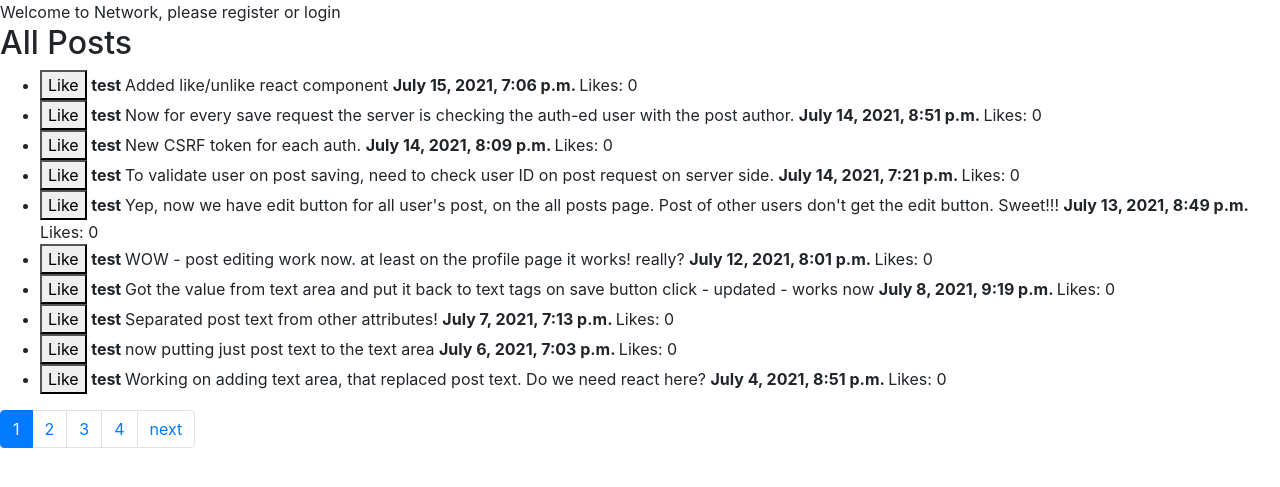
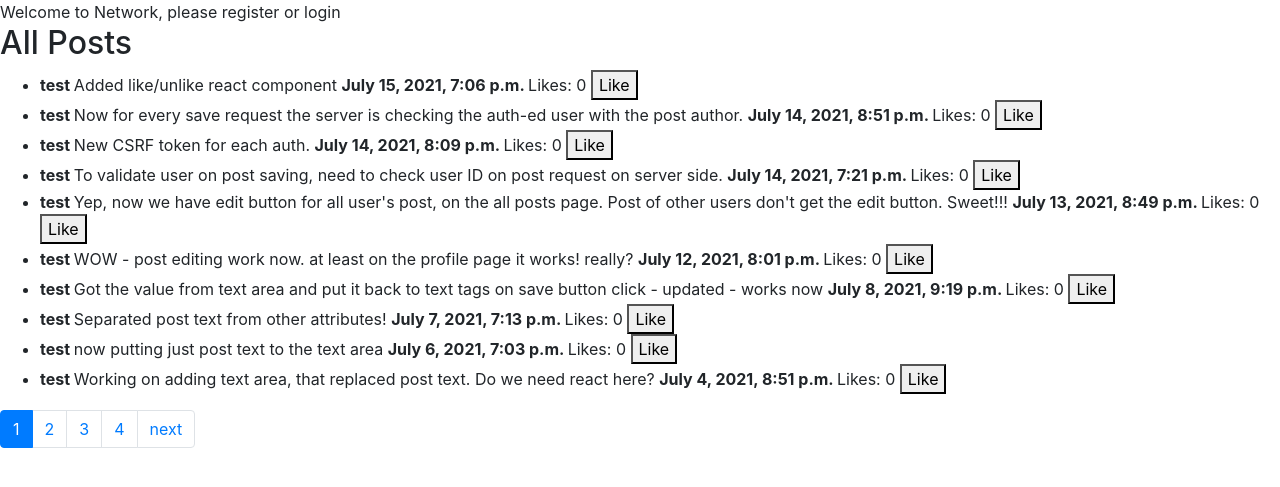
Before and after one commit to allensuvorov/CS50_web_project_network, a Django app: page / in a window 1280 px wide. Shown: the part 56-543 px from the top of the page. Run offline with Django 3.2, Linux system fonts and the light colour scheme; data comes from the database, SQL or seed files in the repository; some libraries are stand-ins or nearby versions.

Commit message:
reformatted order of elements in a post on index page

```diff
--- a/network/templates/network/index.html
+++ b/network/templates/network/index.html
@@ -27,15 +27,15 @@
     <ul>
         {% for post in page_obj %}
             <li class="post" >
-                <react class="like_button_container" data-postid="{{post.id}}"></react>
+                {% if user_id == post.author.id %}
+                    <react class="edit_button_container" data-postid="{{post.id}}"></react>
+                {% endif %}
                 <b> {{post.author}} </b>
                 <text id="{{post.id}}"> {{post.text}} </text>
                 <b> {{post.date_time}} </b>
-                <likes> Likes: {{post.likes_count}} </likes>
+                <likes class="likes" data-postid="{{post.id}}"> Likes: {{post.likes_count}} </likes>
+                <react class="like_button_container" data-postid="{{post.id}}"></react>
                 {% comment %} add edit button if user is auth-ed user {% endcomment %}
-                {% if user_id == post.author.id %}
-                    <react class="edit_button_container" data-postid="{{post.id}}"></react>
-                {% endif %}
             </li>
         {% endfor %}
 
```
